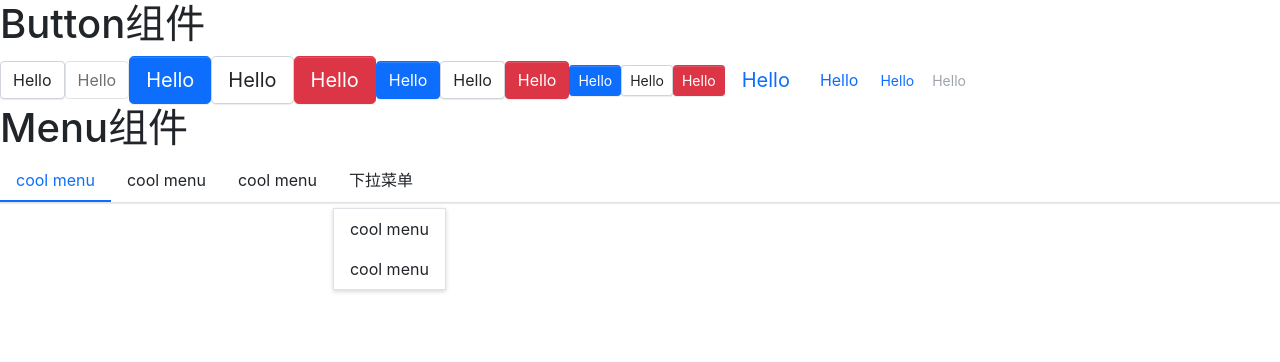
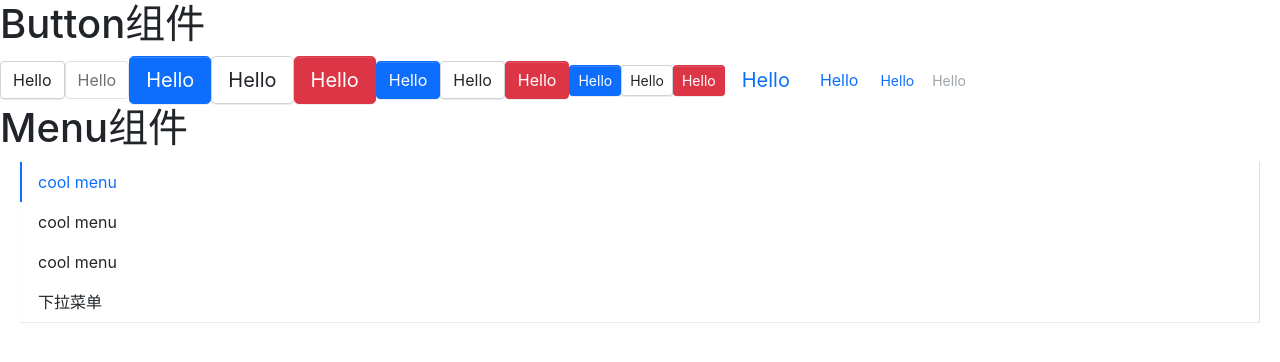
Before and after one commit to adekang/benas-react-ui, a React (Create React App) app: page / in a window 1280 px wide. Shown: the top 362 px of the page. Built offline with nearby package versions, Linux system fonts and the light colour scheme.

Commit message:
实现SubMenu的展示纵向和横向不同展示

```diff
--- a/src/components/Menu/MenuDemo.tsx
+++ b/src/components/Menu/MenuDemo.tsx
@@ -7,7 +7,7 @@ function ButtonDemo() {
   return (
     <div>
       <h1>Menu组件</h1>
-      <Menu defaultIndex="0">
+      <Menu defaultIndex="0" mode={'vertical'}>
         <MenuItem>
           cool menu
         </MenuItem>
--- a/src/components/Menu/_style.scss
+++ b/src/components/Menu/_style.scss
@@ -61,11 +61,11 @@
   }
 
   .beans-submenu {
-    //display: none;
+    display: none;
     list-style: none;
     padding-left: 0;
     white-space: nowrap;
-    //transition: $menu-transition;
+    transition: $menu-transition;
     .menu-item {
       padding: $menu-item-padding-y $menu-item-padding-x;
       cursor: pointer;
@@ -79,7 +79,7 @@
   }
 
   .beans-submenu.menu-opened {
-    //display: block;
+    display: block;
   }
 }
 
--- a/src/components/Menu/menu.tsx
+++ b/src/components/Menu/menu.tsx
@@ -16,6 +16,7 @@ export interface MenuProps {
 interface IMenuContext {
   index: string;
   onSelect?: SelectCallback;
+  mode?: MenuMode
 }
 
 export const MenuContext = createContext<IMenuContext>({
@@ -38,7 +39,8 @@ const Menu: React.FC<MenuProps> = (props) => {
   };
   const passedContext: IMenuContext = {
     index: currentActive ? currentActive : '0',
-    onSelect: handleClick
+    onSelect: handleClick,
+    mode: mode
   };
   const renderChildren = () => {
     return React.Children.map(children, (child, index) => {
--- a/src/components/Menu/subMenu.tsx
+++ b/src/components/Menu/subMenu.tsx
@@ -10,12 +10,36 @@ export interface SubMenuProps {
 }
 
 const SubMenu: React.FC<SubMenuProps> = ({index, title, children, className}) => {
+  const [menuOpen, setOpen] = useState(false);
   const context = useContext(MenuContext);
   const classes = classNames('menu-item submenu-item', className, {
     'is-active': context.index === index,
   });
 
+
+  const handleClick = (e: React.MouseEvent) => {
+    e.preventDefault();
+    setOpen(!menuOpen);
+  };
+  let timer: any;
+  const handleMouse = (e: React.MouseEvent, toggle: boolean) => {
+    clearTimeout(timer);
+    e.preventDefault();
+    timer = setTimeout(() => {
+      setOpen(toggle);
+    }, 250);
+  };
+  const clickEvents = context.mode === 'vertical' ? {
+    onClick: handleClick
+  } : {};
+  const hoverEvents = context.mode !== 'vertical' ? {
+    onMouseEnter: (e: React.MouseEvent) => { handleMouse(e, true);},
+    onMouseLeave: (e: React.MouseEvent) => { handleMouse(e, false);}
+  } : {};
   const renderChildren = () => {
+    const subMenuClasses = classNames('beans-submenu', {
+      'menu-opened': menuOpen
+    });
     const childrenComponent = React.Children.map(children, (child, i) => {
       const childElement = child as FunctionComponentElement<MenuItemProps>;
       if (childElement.type.displayName === 'MenuItem') {
@@ -26,15 +50,15 @@ const SubMenu: React.FC<SubMenuProps> = ({index, title, children, className}) =>
     });
 
     return (
-      <ul className="beans-submenu">
+      <ul className={subMenuClasses}>
         {childrenComponent}
       </ul>
     );
   };
 
   return (
-    <li key={index} className={classes}>
-      <div className="submenu-item">
+    <li key={index} className={classes} {...hoverEvents}>
+      <div className="submenu-item" {...clickEvents}>
         {title}
       </div>
       {renderChildren()}
```
